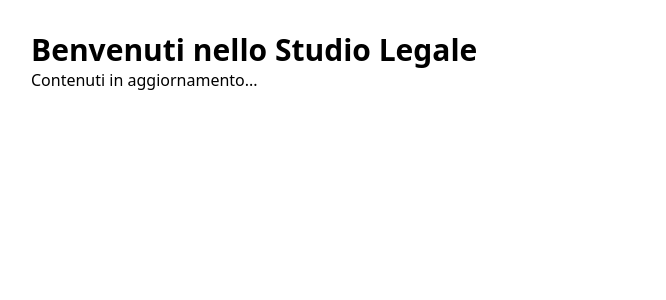
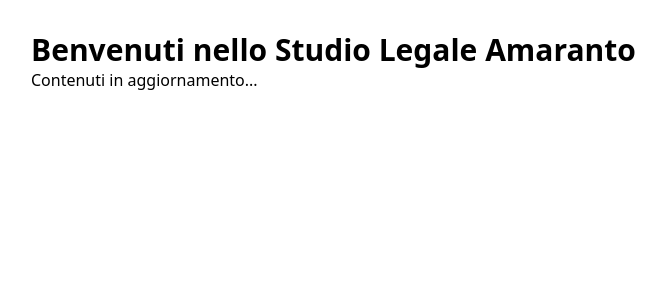
Before and after one commit to AndrewChop/studio-legale, a Next.js app: page / in a window 1280 px wide. Shown: the top 300 px of the page, without its empty margins (1-667 px from the left). Built offline with nearby package versions, Linux system fonts and the light colour scheme.

Commit message:
Update layout title and refresh webpack cache files

```diff
--- a/app/page.tsx
+++ b/app/page.tsx
@@ -1,7 +1,7 @@
 export default function Home() {
   return (
     <main className="p-8">
-      <h1 className="text-3xl font-bold">Benvenuti nello Studio Legale</h1>
+      <h1 className="text-3xl font-bold">Benvenuti nello Studio Legale Amaranto</h1>
       <p>Contenuti in aggiornamento...</p>
     </main>
   );
```
